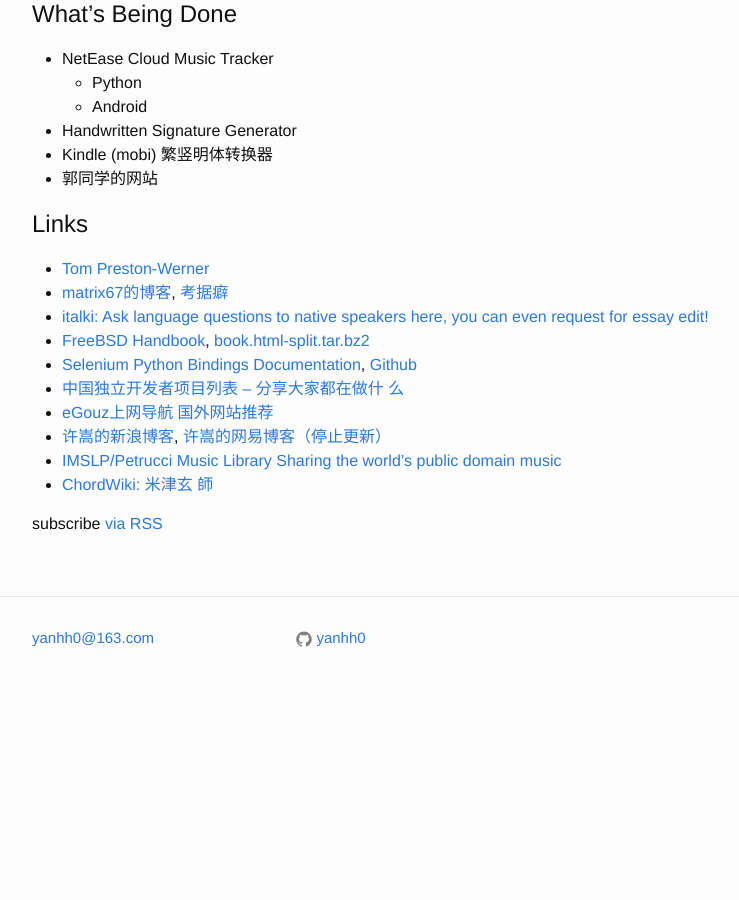
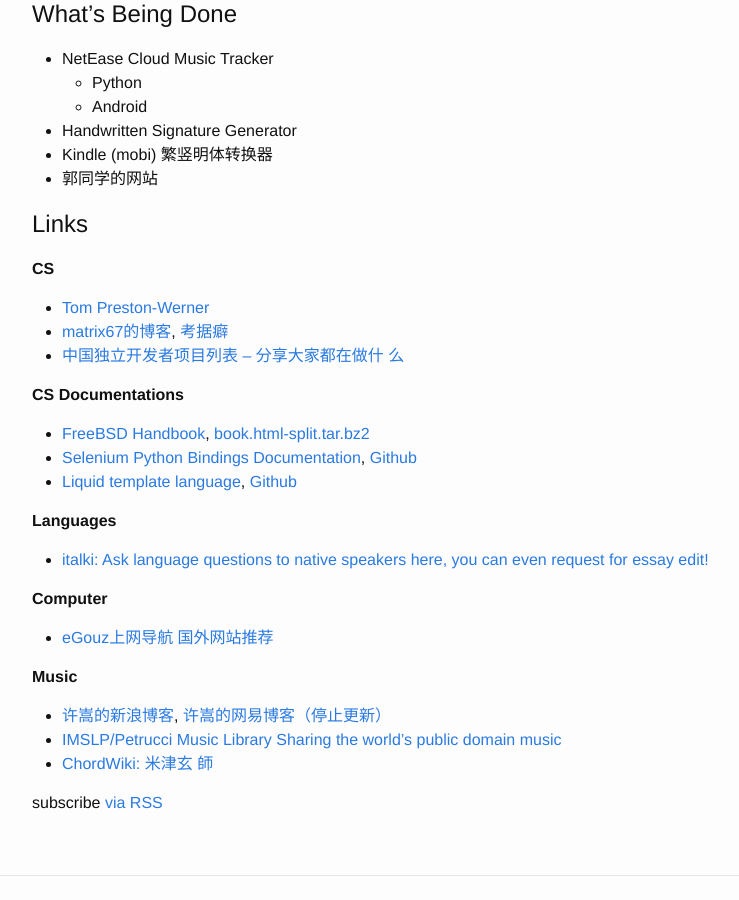
Before and after one commit to ggaarder7/yanhh0.github.io, a Jekyll site: the page built from index.md, in a window 1280 px wide and 900 px high, scrolled down 2587 px. Shown: the whole window, without its empty margins (238-977 px from the left). Built offline with Jekyll 4.4.1, drawn with Linux system fonts in a browser that asks for light colours; before the commit the page ends 3297 px from its top, so only the background shows below that.

Commit message:
*** empty log message ***

```diff
--- a/_includes/links.md
+++ b/_includes/links.md
@@ -1,16 +1,31 @@
+**CS**
 - [Tom Preston-Werner](http://tom.preston-werner.com/)
 - [matrix67的博客](http://www.matrix67.com/),
   [考据癖](http://localhost-8080.com/)
-- [italki: Ask language questions to native speakers here, you can
-  even request for essay edit!](https://www.italki.com/)
+- [中国独立开发者项目列表 -- 分享大家都在做什
+  么](https://github.com/1c7/chinese-independent-developer)
+
+**CS Documentations**
+
 - [FreeBSD Handbook](https://www.freebsd.org/doc/handbook/),
   [book.html-split.tar.bz2](https://download.freebsd.org/ftp/doc/en/books/handbook/book.html-split.tar.bz2)
 - [Selenium Python Bindings
   Documentation](https://selenium-python.readthedocs.io),
   [Github](https://github.com/baijum/selenium-python)
-- [中国独立开发者项目列表 -- 分享大家都在做什
-  么](https://github.com/1c7/chinese-independent-developer)
+- [Liquid template language](http://shopify.github.io/liquid/),
+  [Github](https://github.com/Shopify/shopify.github.com)
+
+**Languages**
+
+- [italki: Ask language questions to native speakers here, you can
+  even request for essay edit!](https://www.italki.com/)
+
+**Computer**
+
 - [eGouz上网导航 国外网站推荐](http://www.egouz.com/)
+
+**Music**
+
 - [许嵩的新浪博客](http://blog.sina.com.cn/vae),
   [许嵩的网易博客（停止更新）](http://vaevip.blog.163.com/)
 - [IMSLP/Petrucci Music Library Sharing the world's public domain
```
